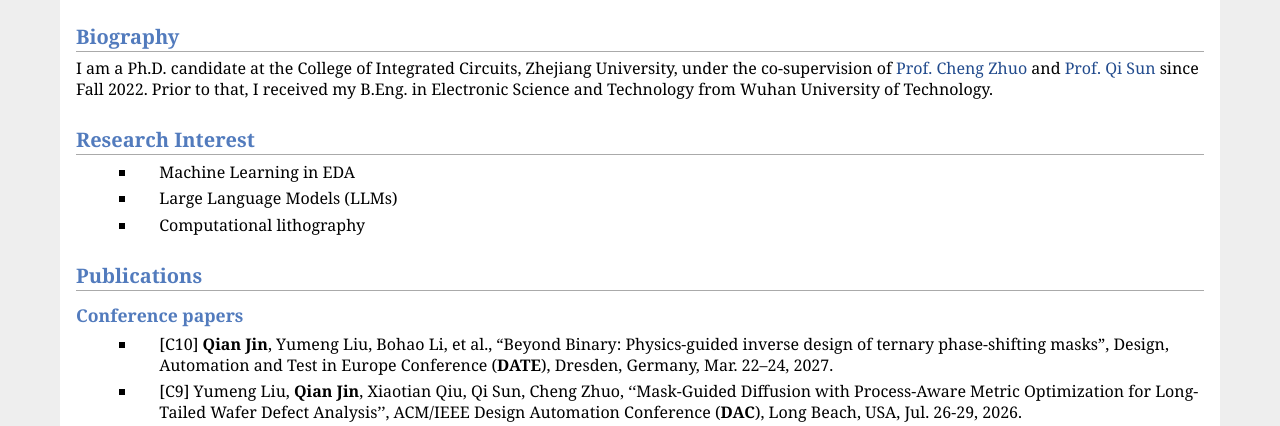
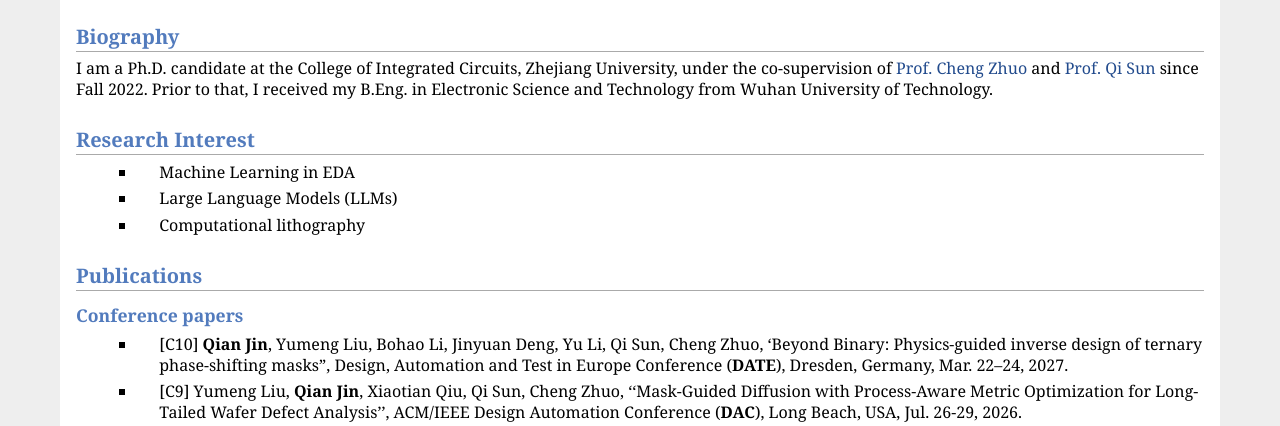
Before and after one commit to 1201jin/1201jin.github.io, a plain HTML site: page index.html in a window 1280 px wide. Shown: the part 310-736 px from the top of the page. Drawn offline with Linux system fonts and the light colour scheme; files that its build step writes are made by us from their sources.

Commit message:
Update index.html

```diff
--- a/index.html
+++ b/index.html
@@ -34,7 +34,7 @@
 <h2>Publications</h2>
 <h3>Conference papers</h3>
 <ul>
-<li><p>[C10] <b>Qian Jin</b>, Yumeng Liu, Bohao Li, et al., &ldquo;Beyond Binary: Physics-guided inverse design of ternary phase-shifting masks&rdquo;, Design, Automation and Test in Europe Conference (<b>DATE</b>), Dresden, Germany, Mar. 22–24, 2027.</p>
+<li><p>[C10] <b>Qian Jin</b>, Yumeng Liu, Bohao Li, Jinyuan Deng, Yu Li, Qi Sun, Cheng Zhuo, &lsquo;Beyond Binary: Physics-guided inverse design of ternary phase-shifting masks&rdquo;, Design, Automation and Test in Europe Conference (<b>DATE</b>), Dresden, Germany, Mar. 22–24, 2027.</p>
 </li>
 <li><p>[C9] Yumeng Liu, <b>Qian Jin</b>, Xiaotian Qiu, Qi Sun, Cheng Zhuo, &lsquo;&lsquo;Mask-Guided Diffusion with Process-Aware Metric Optimization for Long-Tailed Wafer Defect Analysis&rsquo;&rsquo;, ACM/IEEE Design Automation Conference (<b>DAC</b>), Long Beach, USA, Jul. 26-29, 2026.</p>
 </li>
```
